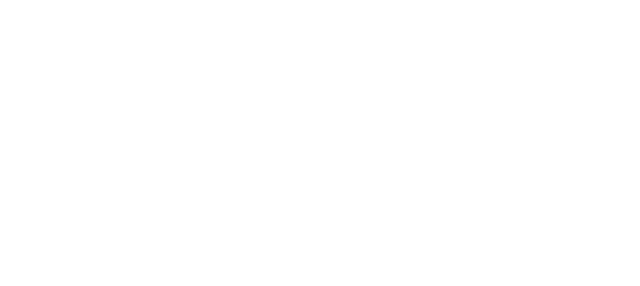
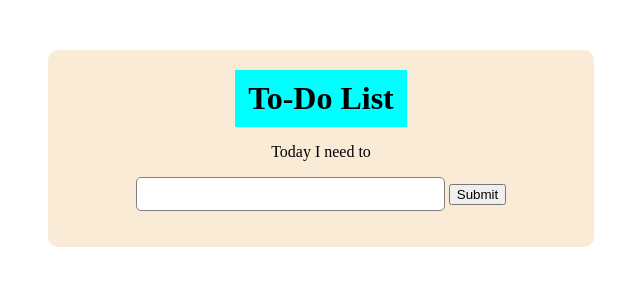
Before and after one commit to dts-kominfo-rea4b/challenge-dom-karismakus, a website: page index.html in a window 1280 px wide. Shown: the whole page, without its empty margins (319-959 px from the left). Drawn offline with Linux system fonts and the light colour scheme.

Commit message:
Membuat fungsi untuk menambahkan todo list

```diff
--- a/index.html
+++ b/index.html
@@ -5,37 +5,97 @@
     <meta http-equiv="X-UA-Compatible" content="IE=edge" />
     <meta name="viewport" content="width=device-width, initial-scale=1.0" />
     <title>Challenge - DOM</title>
+
+    <style>
+
+      #app{
+        border-radius: 10px;
+        background-color: antiquewhite;
+        width: 40%;
+        margin: auto;
+        margin-top: 50px;
+        padding: 20px;
+        text-align: center;
+      }
+
+      #app h1{
+        background-color: aqua;
+        padding: 10px;
+        width: 30%;
+        margin: auto;
+        text-align: center;
+      }
+
+      #todo-output{
+        text-align: left;
+      }
+
+      input{
+        width: 300px;
+        height: 30px;
+        padding-left: 5px;
+        border-radius: 5px;
+        border: 1px solid gray;
+      }
+
+      input:focus{
+        outline: 2px solid blue;
+        border: none;
+      }
+    </style>
   </head>
   <body>
     <div id="app">
       <!-- TODO: Buatlah sebuah header dengan id todo-title -->
+      <h1 id="todo-title">To-Do List</h1>
+
       <!-- TODO: Buatlah sebuah subtitle dengan id todo-subtitle -->
+      <p id="todo_subtitle">Today I need to</p>
 
       <!-- Section: input -->
       <!-- TODO: Buatlah sebuah input bertipe text dengan id todo-input -->
+      <input id="todo-input" type="text">
       <!-- TODO: Buatlah sebuah button dengan id todo-submit -->
+      <button id="todo-submit">Submit</button>
 
       <!-- Section output -->
       <!-- TODO: Buatlah sebuah <ul> dengan id todo-output -->
+      <ul id="todo-output">
+
+      </ul>
     </div>
 
     <!-- ! Untuk tantangan ini, script jangan diubah ke external js yah ! -->
     <script>
       // TODO: Deklarasi variable sesuai dengan kebutuhan di sini
-      let button;
-      let input;
-      let output;
+      let button = document.querySelector("#todo-submit");
+      let input = document.querySelector("#todo-input");
+      let output = document.querySelector("#todo-output");
 
       // TODO: Buatlah sebuah fungsi dengan nama fnClickHandler
       // Fungsi yang digunakan untuk menambahkan tulisan
       // Jangan ubah cara deklarasi fungsinya, cukup isi saja
-      function fnClickHandler(toDoItem) {}
+      function fnClickHandler(toDoItem) {
+        let li = document.createElement("li");
+        li.textContent = toDoItem;
+
+        output.appendChild(li);
+        input.value = "";
+      }
 
       // TODO: register event onclick / addEventListener untuk button
       // akan menjalankan fungsi fnClickHandler
+      button.addEventListener("click", (event) => {
+        fnClickHandler(input.value);
+      })
 
       // TODO: register event onkeypress / addEventListener untuk input
       // sehingga saat di input ditekan enter akan menjalankan fungsi fnClickHandler juga
+      input.addEventListener("keypress", (event) => {
+        if(event.key === "Enter"){
+          fnClickHandler(input.value);
+        }
+      })
     </script>
   </body>
 </html>
```
